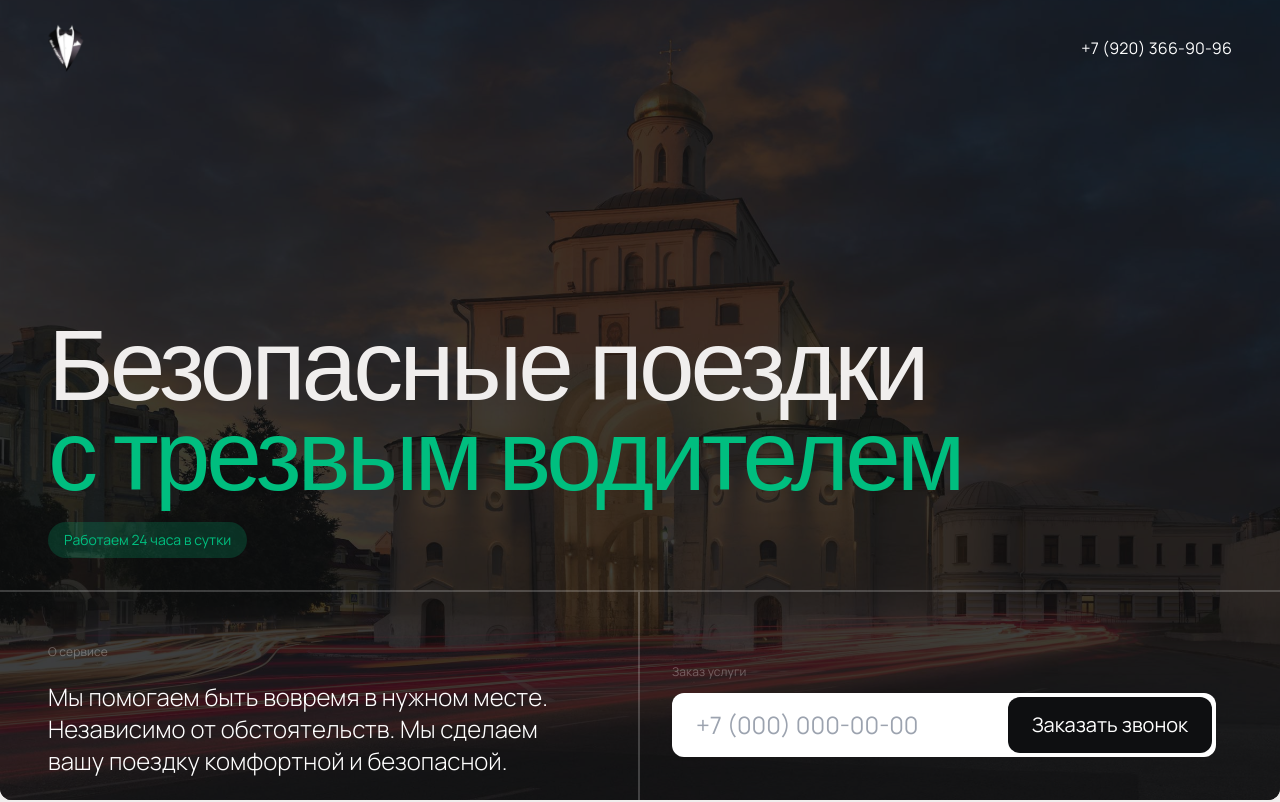
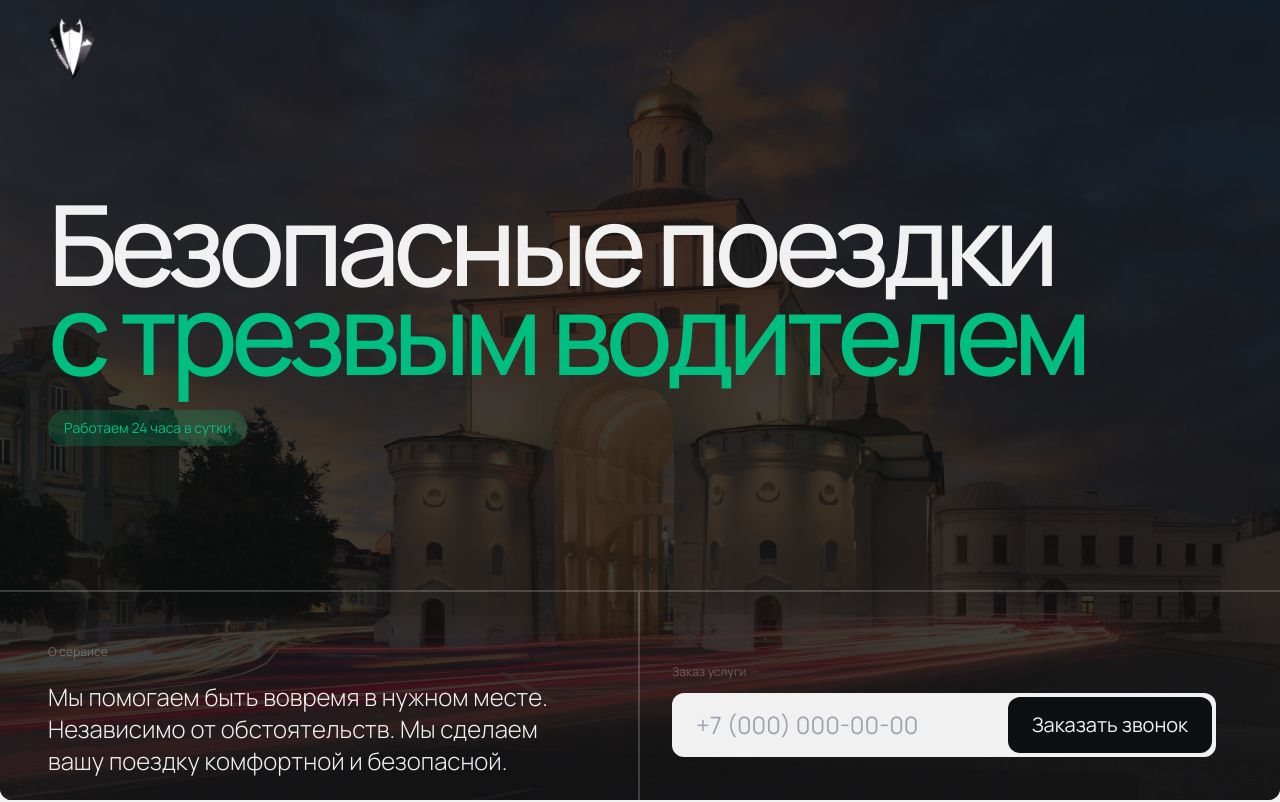
Before and after one commit to Valerfa/mv33, a Next.js app: page / in a window 1280 px wide. Shown: the top 802 px of the page. Built offline with nearby package versions, Linux system fonts and the light colour scheme.

Commit message:
правки дизайна обложки

```diff
--- a/app/globals.css
+++ b/app/globals.css
@@ -27,7 +27,7 @@ body {
   margin: 0;
   font-family: var(--font-manrope);
   font-weight: 400;
-  background: #F0EEED;
+  background: #F1F1F1;
   color: #000000;
 }
 
@@ -36,135 +36,147 @@ section {
   scroll-margin-top: 100px;
 }
 
+/* ================= HERO TITLE ================= */
+
 .title-hero {
-  font-family: 'Oswald', sans-serif;
-  line-height: 0.9 !important;
-  font-weight: 400;
-  letter-spacing: -0.04em;
+  font-size: 3.6rem; /* mobile */
+  font-weight: 500;
+  line-height: 0.8;
+  letter-spacing: -0.06em;
 }
 
+/* ≥768px (tablet) */
+@media (min-width: 768px) {
+  .title-hero {
+    font-size: 4rem;
+  }
+}
 
+/* ≥1024px (desktop) */
+@media (min-width: 1024px) {
+  .title-hero {
+    font-size: 6rem;
+  }
+}
+
+/* ≥1280px (large desktop) */
+@media (min-width: 1280px) {
+  .title-hero {
+    font-size: 7rem;
+  }
+}
+
+/* ≥1536px (2xl) */
+@media (min-width: 1536px) {
+  .title-hero {
+    font-size: 8rem;
+  }
+}
 
 /* === ТИПОГРАФИКА === */
 /* Мини-подписи (Caption) */
 .caption {
-  font-size: 0.75rem;    /* text-xs */
-  font-weight: 400;      /* font-normal */
-  line-height: 0.8;      /* leading-tight custom */
+  font-size: 0.75rem;
+  font-weight: 400;
+  line-height: 0.8;
   letter-spacing: 0.01em;
 }
 
-/* Наборный текст (Body Text) */
 .body-text {
-  font-size: 1rem;       /* text-md (16px) */
-  font-weight: 400;      /* font-normal */
-  line-height: 1.4;      /* custom leading */
+  font-size: 1rem;
+  font-weight: 400;
+  line-height: 1.4;
   letter-spacing: 0.01em;
 }
 
-/* Наборный текст медиум (Body Medium) */
 .body-medium {
-  font-size: 0.875rem;   /* text-sm (14px) */
-  font-weight: 500;      /* font-medium */
-  line-height: 1.2;      /* custom leading */
+  font-size: 0.875rem;
+  font-weight: 500;
+  line-height: 1.2;
   letter-spacing: 0.01em;
 }
 
-/* Заголовок (Heading) */
 .heading {
-  font-size: 2.25rem;    /* text-4xl (36px) */
-  font-weight: 500;      /* font-bold (предположительно для заголовка) */
-  line-height: 0.8;      /* ultra tight */
+  font-size: 2.25rem;
+  font-weight: 500;
+  line-height: 0.8;
   letter-spacing: -0.02em;
 }
 
-/* Подзаголовок (Subheading) */
 .subheading {
-  font-size: 0.75rem;    /* text-xs */
-  font-weight: 600;      /* font-semibold */
-  line-height: 0.8;      /* ultra tight */
+  font-size: 0.75rem;
+  font-weight: 600;
+  line-height: 0.8;
   letter-spacing: 0.05em;
   text-transform: uppercase;
 }
 
-/* Цифры карточки (Card Numbers) */
 .card-number {
-  font-size: 3rem;       /* text-5xl (48px) - для акцента */
-  font-weight: 600;      /* font-bold */
-  line-height: 1;        /* leading-none */
+  font-size: 3rem;
+  font-weight: 600;
+  line-height: 1;
   letter-spacing: -0.03em;
 }
 
-/* Альтернативный вариант цифр поменьше */
 .card-number-sm {
-  font-size: 2.25rem;    /* text-4xl (36px) */
-  font-weight: 700;      /* font-bold */
-  line-height: 1;        /* leading-none */
+  font-size: 2.25rem;
+  font-weight: 700;
+  line-height: 1;
   letter-spacing: -0.02em;
 }
 
-/* === МЕДИА-ЗАПРОСЫ ДЛЯ ТИПОГРАФИКИ === */
-@media (min-width: 1536px) { /* 2xl breakpoint */
+@media (min-width: 1536px) {
   .heading {
-    font-size: 3rem;     /* 2xl:text-5xl (48px) */
+    font-size: 3rem;
   }
 }
 
-/* === МЕДИА-ЗАПРОСЫ ОТ ВАС === */
 @media (max-width: 768px) {
   section {
     padding-left: 2px;
     padding-right: 2px;
   }
 
-  /* Адаптивная типографика для мобильных */
   .heading {
-    font-size: 1.875rem; /* text-3xl на мобильных */
+    font-size: 1.875rem;
   }
 
   .body-text {
-    font-size: 0.9375rem; /* Чуть меньше на мобильных */
+    font-size: 0.9375rem;
   }
 
   .card-number {
-    font-size: 2.5rem;    /* Чуть меньше на мобильных */
+    font-size: 2.5rem;
   }
 }
 
-/* Скрытие скроллбара */
 .no-scrollbar::-webkit-scrollbar {
   display: none;
 }
 
 .no-scrollbar {
-  -ms-overflow-style: none; /* IE/Edge */
-  scrollbar-width: none; /* Firefox */
+  -ms-overflow-style: none;
+  scrollbar-width: none;
 }
 
-/* === ДОПОЛНИТЕЛЬНЫЕ УТИЛИТНЫЕ КЛАССЫ === */
 @layer utilities {
-  /* Для очень плотного межстрочного интервала */
   .leading-ultra-tight {
     line-height: 0.85 !important;
   }
 
-  /* Для суперплотного (ещё меньше) */
   .leading-super-tight {
     line-height: 0.75 !important;
   }
 
-  /* Кастомные размеры шрифта */
   .text-micro {
-    font-size: 0.625rem; /* 10px */
+    font-size: 0.625rem;
     line-height: 0.9;
   }
 
-  /* Акцентный текст */
   .text-accent {
     color: var(--color-accent);
   }
 
-  /* Для чисел в статистике */
   .stat-number {
     font-size: 3.5rem;
     font-weight: 400;
--- a/components/Hero.tsx
+++ b/components/Hero.tsx
@@ -58,25 +58,13 @@ export default function Hero() {
               <Image
                 src="/icons/logo.svg"
                 alt="Логотип"
-                width={36}
-                height={36}
+                width={48}
+                height={48}
                 priority
               />
             </a>
 
-            {/* ПРАВАЯ ЧАСТЬ */}
-            <div className="flex items-center gap-4">
-              <a
-                href="tel:+79203669096"
-                className="text-white body-text transition hover:text-accent/80"
-              >
-                +7 (920) 366-90-96
-              </a>
 
-              <button className="hidden h-12 px-4 md:px-6 rounded-xl bg-white/90 backdrop-blur-sm text-black text-sm font-medium hover:bg-white transition">
-                Заказать
-              </button>
-            </div>
           </nav>
         </header>
 
@@ -84,13 +72,13 @@ export default function Hero() {
         <div className="relative z-10 w-full h-[calc(100vh-4rem)] flex flex-col justify-between">
 
           {/* Верхняя часть - заголовки */}
-          <div className="flex-1 flex flex-col justify-end mx-4 md:mx-4 lg:mx-12 pb-4 md:pb-8">
-            <p className="title-hero text-6xl md:text-7xl lg:text-8xl xl:text-[100px] 2xl:text-[140px] 3xl:text-[200px] text-light leading-[0.85]">
+          <div className="flex-1 flex flex-col justify-end mx-4 md:mx-4 lg:mx-12 pb-24 md:pb-36">
+            <h1 className="title-hero text-white">
               Безопасные поездки
-            </p>
-            <p className="title-hero text-6xl md:text-7xl lg:text-8xl xl:text-[100px] 2xl:text-[140px] 3xl:text-[200px] text-accent leading-[0.85]">
-              с трезвым водителем
-            </p>
+              <br />
+              <span className="text-accent">с трезвым водителем</span>
+            </h1>
+
 
             {/* Бейдж "Работаем 24 часа" - только на десктопе */}
             <div className="mt-4 md:mt-6 lg:mt-8">
--- a/tailwind.config.js
+++ b/tailwind.config.js
@@ -7,7 +7,7 @@ module.exports = {
   theme: {
     extend: {
       colors: {
-        white: "#FFFFFF",
+        white: "#F1F1F1",
         whitesoft: "#fbfbfb",
         black: "#0E0F11",
         black2: "#1A1B1E",
```
